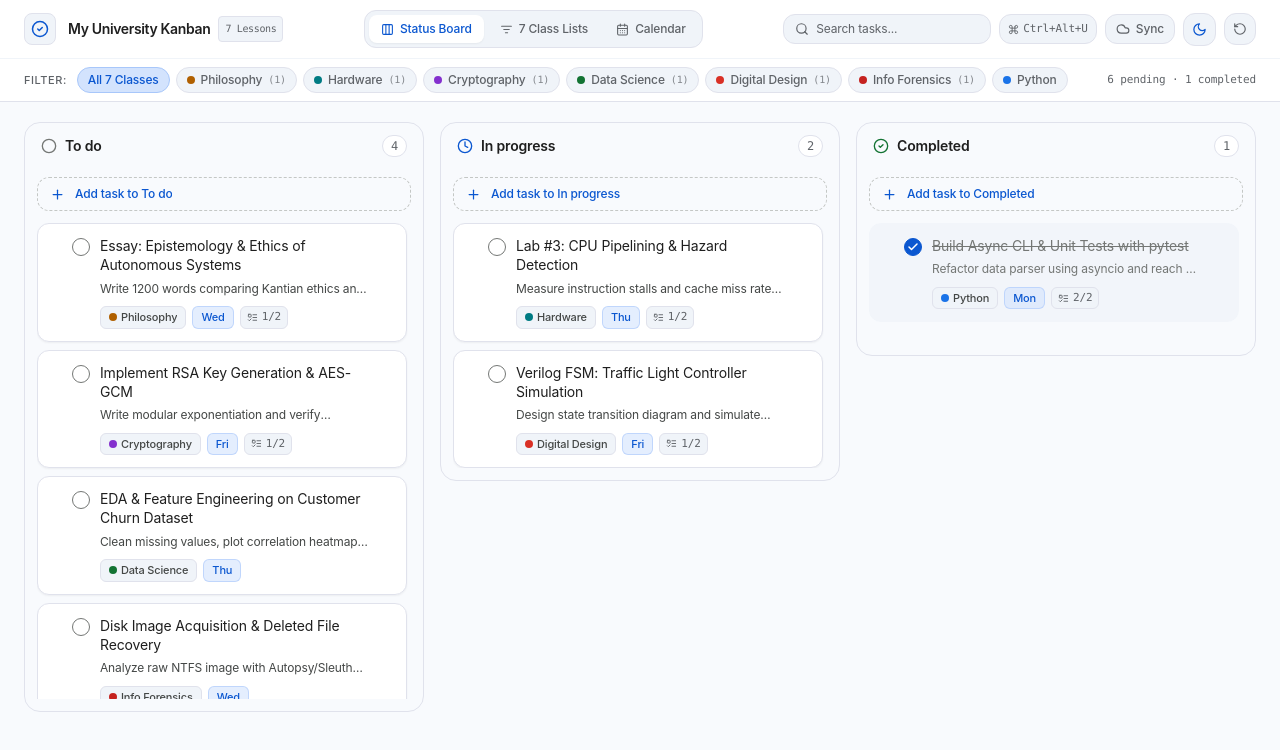
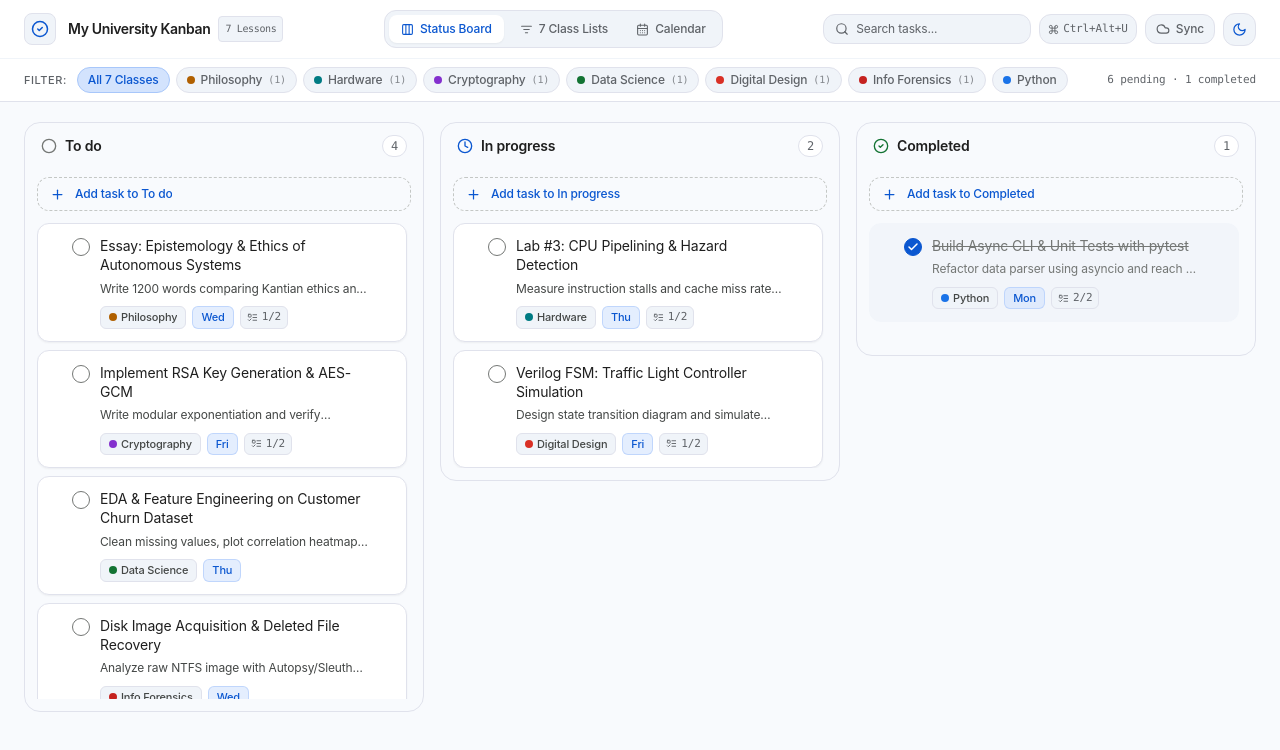
Before and after one commit to NURJAKS/MyKanban, a React (Vite) app: page / in a window 1280 px wide. Shown: the top 750 px of the page. Built offline with nearby package versions, Linux system fonts and the light colour scheme.

Commit message:
fix: remove reset button from header to prevent accidental task wipe across synced devices

```diff
--- a/src/components/GoogleHeader.tsx
+++ b/src/components/GoogleHeader.tsx
@@ -2,7 +2,6 @@ import React from 'react';
 import { useKanban } from '../context/KanbanContext';
 import {
   Search,
-  RotateCcw,
   CheckCircle2,
   Columns3,
   ListFilter,
@@ -27,7 +26,6 @@ export const GoogleHeader: React.FC = () => {
     setSelectedSubjectId,
     searchQuery,
     setSearchQuery,
-    resetDefaults,
     getSubjectColor,
     syncConfig,
     syncStatus,
@@ -160,19 +158,6 @@ export const GoogleHeader: React.FC = () => {
           >
             {theme === 'dark' ? <Sun size={15} className="text-[#fdd663]" /> : <Moon size={15} className="text-[#0b57d0]" />}
           </button>
-
-          {/* Reset */}
-          <button
-            onClick={() => {
-              if (window.confirm('Reset homework data to default sample tasks?')) {
-                resetDefaults();
-              }
-            }}
-            className="p-2 rounded-xl text-[#5f6368] dark:text-[#8e918f] hover:text-[#1f1f1f] dark:hover:text-[#e3e3e3] bg-[#f0f4f9] dark:bg-[#1e1f20] border border-[#e0e2ec] dark:border-[#282a2c] hover:bg-[#e9eef6] dark:hover:bg-[#282a2c] transition-colors"
-            title="Reset to default data"
-          >
-            <RotateCcw size={14} />
-          </button>
         </div>
       </div>
 
```
